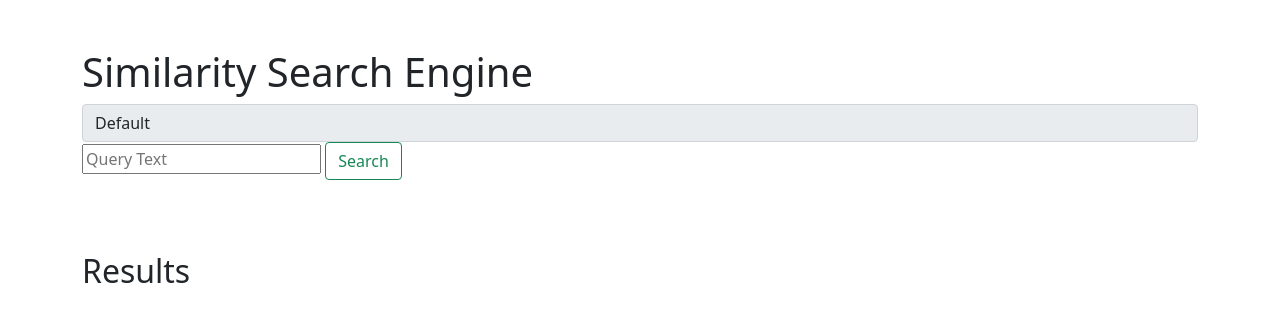
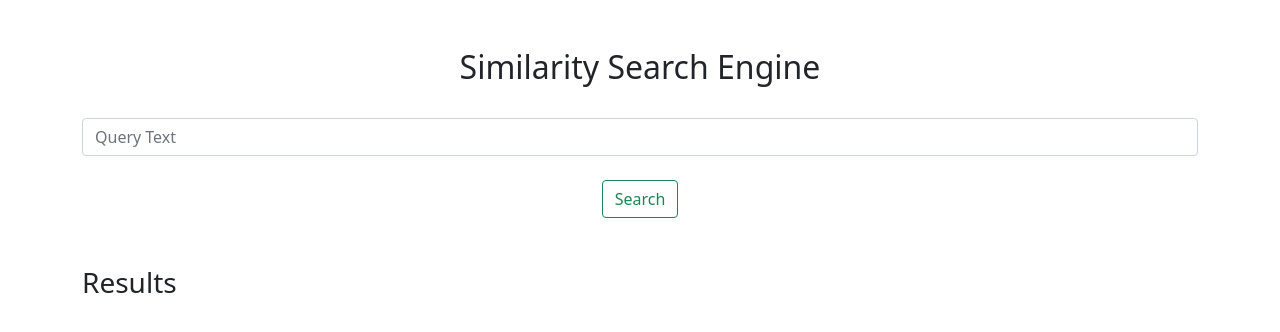
Before and after one commit to e-olang/Research-Paper-Search, a Flask app: page / in a window 1280 px wide. Shown: the top 332 px of the page. Run offline with Flask 2, Linux system fonts and the light colour scheme; parts of the project's set-up code (start-up, migrations or seed data) failed here and were passed over.

Commit message:
Result Page UI changes

```diff
--- a/Similarity (Semantic Search)/Flask App/templates/index.html
+++ b/Similarity (Semantic Search)/Flask App/templates/index.html
@@ -12,38 +12,40 @@
 
         <div class="container">
             <div class="heading">
-                <h1>Similarity Search Engine</h1>
+                <h2 align="center">Similarity Search Engine</h2>
             </div>
         </div>
+        <br>
 
-        <div class="container">
+        <div class="container text-center">
             <form action="{{url_for('predict')}}" method="post">
-                <span class="input-group-text" id="inputGroup-sizing-default">Default</span>
-                <input type="text" name="query" placeholder="Query Text" required="required" />
+                <input type="text" name="query" placeholder="Query Text" required="required" class="form-control input-lg" /> <br>
                 <button type="submit" class="btn btn-block btn-outline-success">
                     Search
                 </button>
             </form>
         </div>
 
-        <br />
-        <br />
-        <br />
+        <br>
+        <br>
 
         <div class="container">
             <div class="heading">
-                <h2>Results</h2>
+                <h3>Results</h3>
             </div>
         </div>
 
         {% for result in search_results %}
         <div class="container center">
             <!-- Itterate over the search_results-->
-            <p> {{ result['Title'] }} </p>
-            <p> {{ search_results[0]['Author'] }}, {{ search_results[0]['Year'] }} </p>
-            <p> {{ search_results[0]['Summary'] }} </p>
+            <p> <i>Paper Title: </i> {{ result['Title'] }} </p>
+            <p> <i>By: </i> {{ result['Author'] }}, {{ result['Year'] }} </p>
+            <i> Paper Summary </i>
+            <p align="justify"> {{ result['Summary'] }} </p>
+            <hr>
 
         </div>
         {% endfor %}
+
     </body>
 </html>
```
